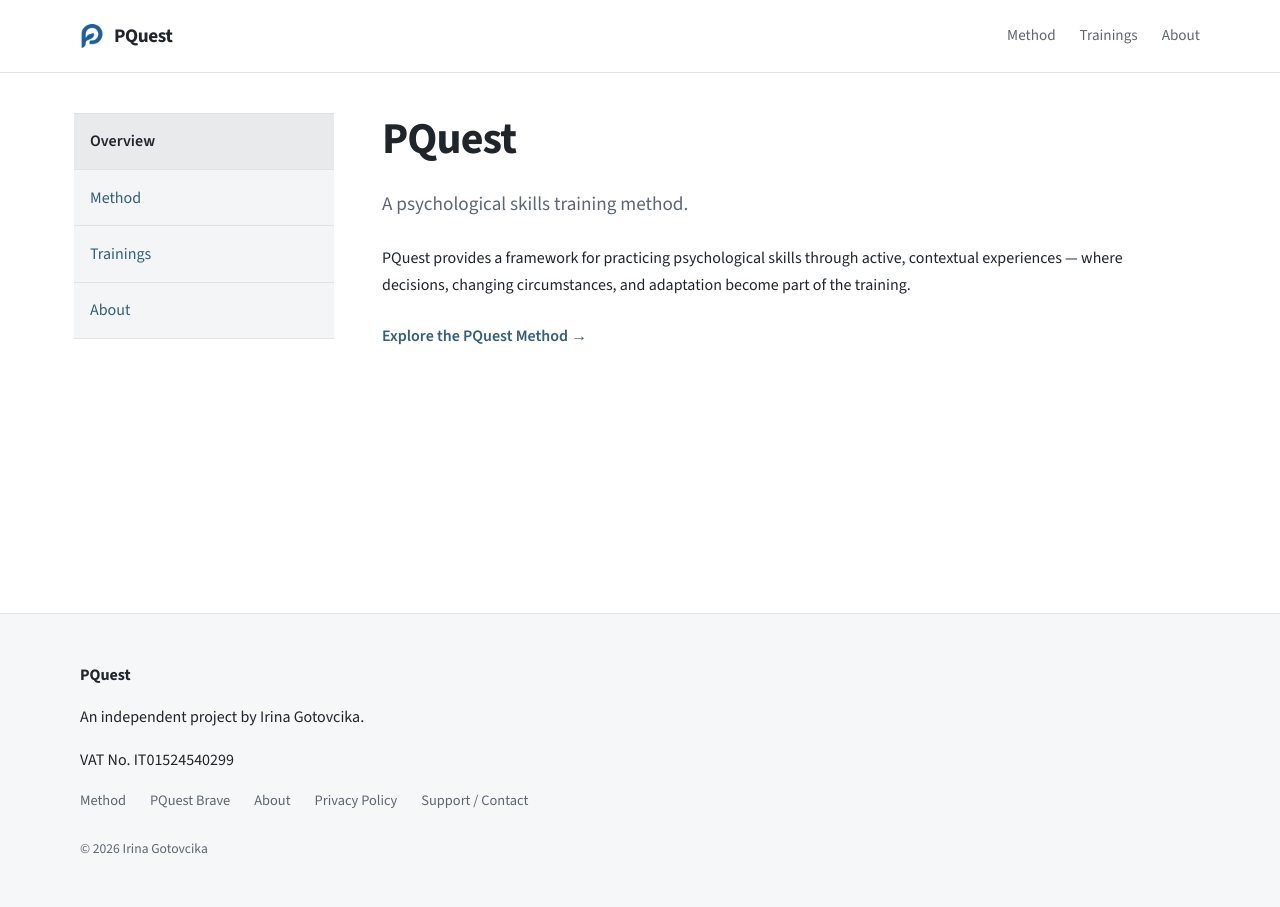
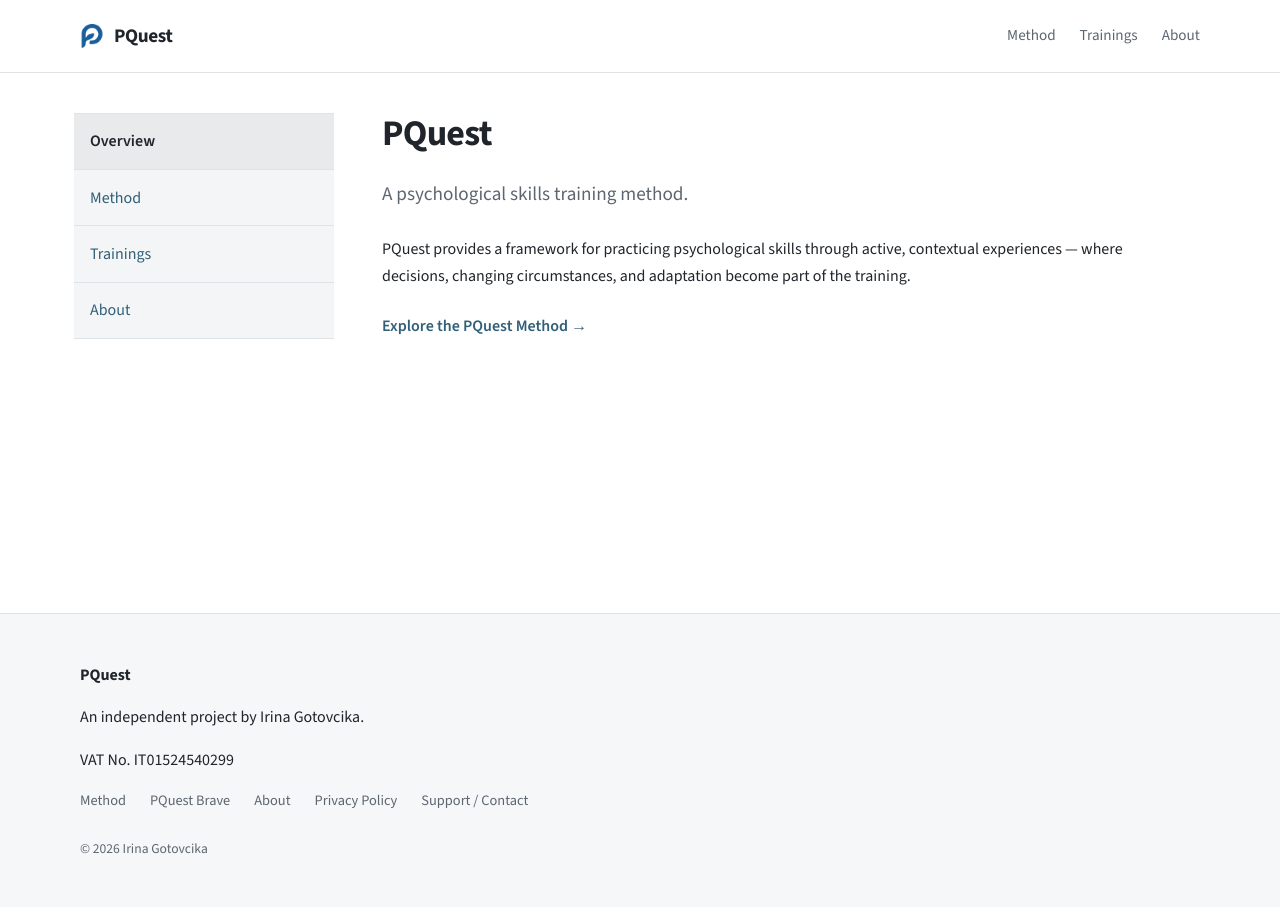
Before and after one commit to irinagotovcika/pquest.eu, a Jekyll site: the page built from index.md, in a window 1280 px wide. Built offline with Jekyll 4.4.1, drawn with Linux system fonts in a browser that asks for light colours.

Commit message:
Update main.css

```diff
--- a/assets/css/main.css
+++ b/assets/css/main.css
@@ -94,7 +94,7 @@ h3 {
 }
 
 h1 {
-  font-size: clamp(2rem, 4vw, 2.75rem);
+  font-size: 2.25rem;
 }
 
 h2 {
```
